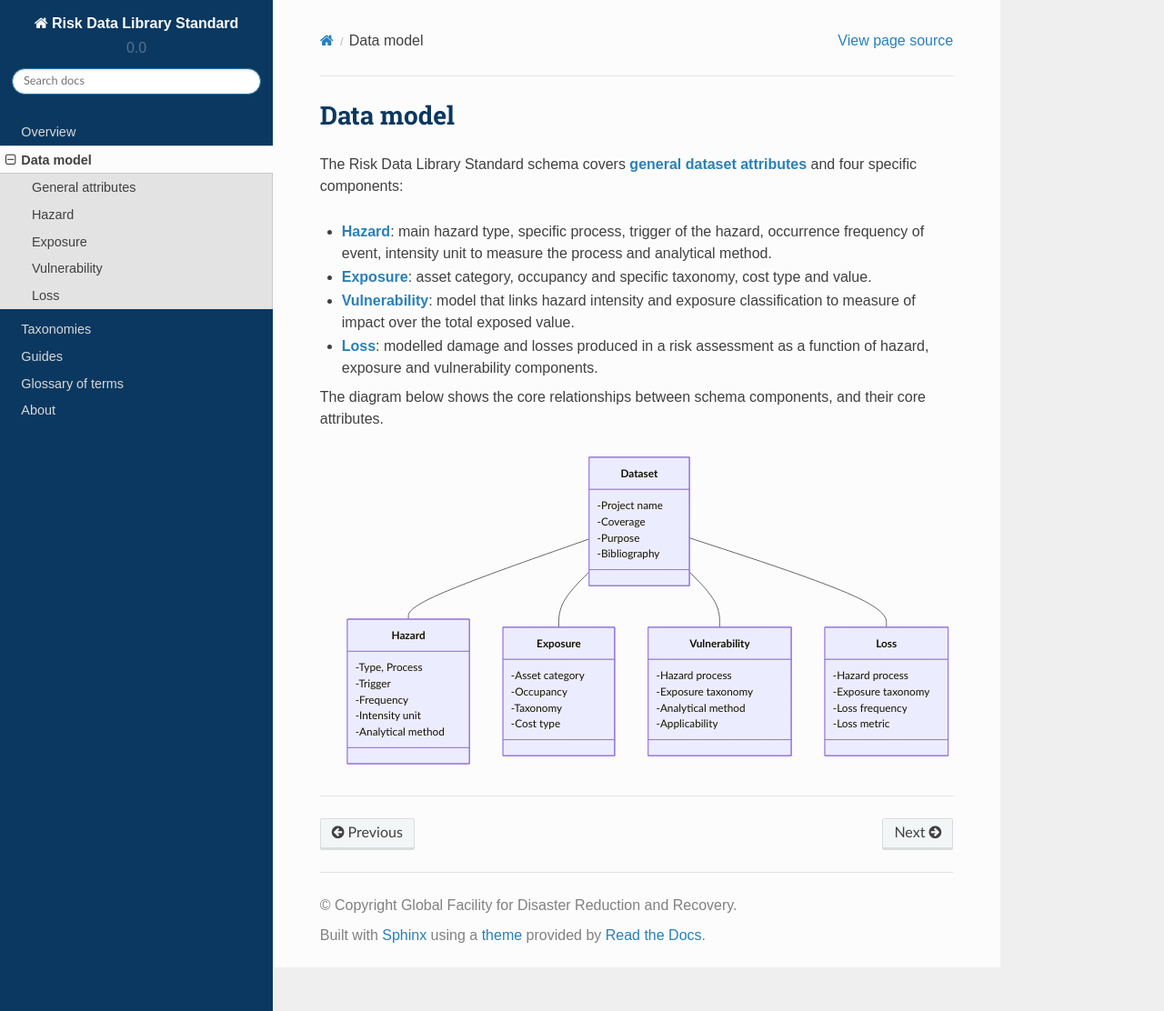
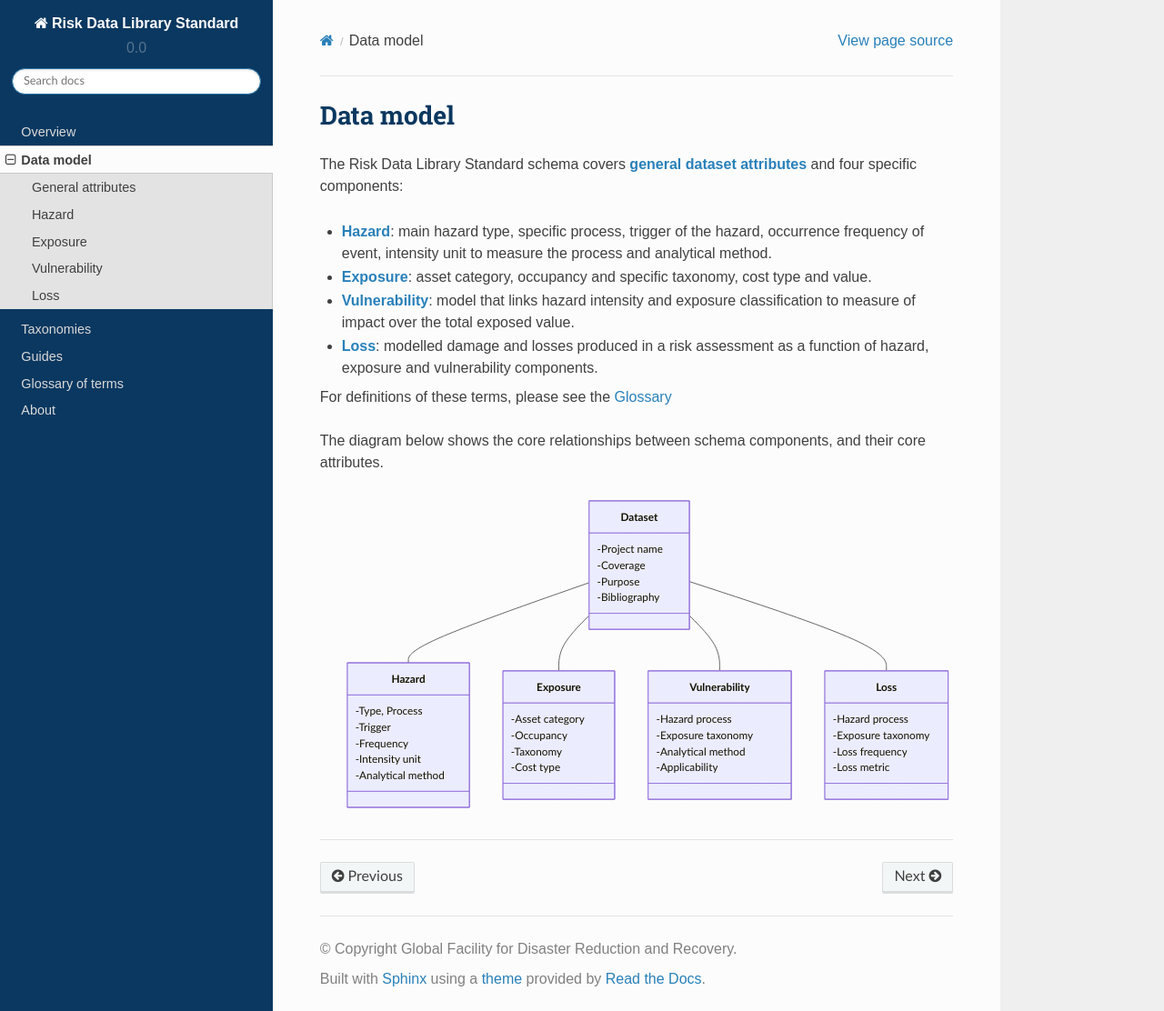
Before and after one commit to GFDRR/rdl-standard, a Sphinx documentation site: the page built from docs/data_model/index.md, in a window 1280 px wide and 1112 px high. Shown: the whole window at 91% size. Built offline with Sphinx 7.4.7 and the Read the Docs theme 2.0.0, drawn with Linux system fonts in a browser that asks for light colours.

Commit message:
Update data_model index.md
added link to glossary on data_model page, to help with description of H, E, V, L

```diff
--- a/docs/data_model/index.md
+++ b/docs/data_model/index.md
@@ -7,6 +7,8 @@ The Risk Data Library Standard schema covers [**general dataset attributes**](ge
 - [**Vulnerability**](vulnerability): model that links hazard intensity and exposure classification to measure of impact over the total exposed value.
 - [**Loss**](loss): modelled damage and losses produced in a risk assessment as a function of hazard, exposure and vulnerability components.
 </ul>
+
+For definitions of these terms, please see the [Glossary](https://rdl-standard.readthedocs.io/en/docs.mat/glossary.html)
 
 The diagram below shows the core relationships between schema components, and their core attributes.
 
```
